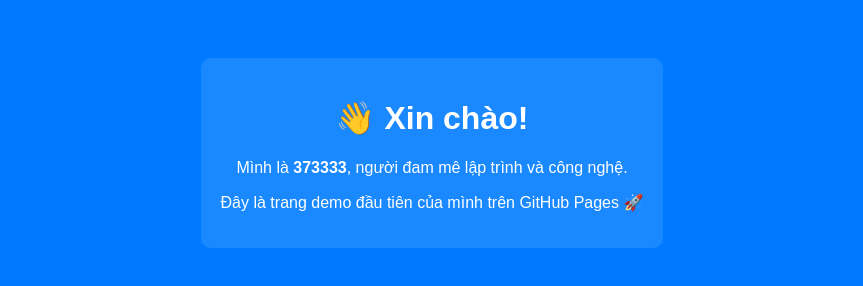
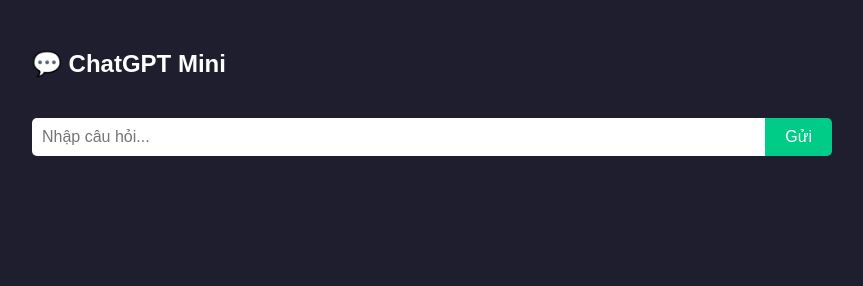
Before and after one commit to 373333/page, a plain HTML site: page index.html in a window 1280 px wide. Shown: the whole page, without its empty margins (208-1071 px from the left). Drawn offline with Linux system fonts and the light colour scheme.

Commit message:
Updatechatgpt index.html

```diff
--- a/index.html
+++ b/index.html
@@ -2,28 +2,105 @@
 <html lang="vi">
 <head>
   <meta charset="UTF-8">
-  <title>Giới thiệu bản thân</title>
+  <title>ChatGPT Mini</title>
   <style>
     body {
+      background: #1e1e2f;
+      color: white;
       font-family: Arial, sans-serif;
-      background: #007BFF; /* Màu xanh dương */
-      color: white;         /* Tất cả chữ màu trắng */
-      padding: 50px;
-      text-align: center;
+      padding: 0;
+      margin: 0;
     }
-    .box {
-      background: rgba(255, 255, 255, 0.1); /* Nền trắng trong suốt nhẹ */
-      padding: 20px;
+
+    .chat-container {
+      max-width: 800px;
+      margin: 0 auto;
+      padding: 30px;
+    }
+
+    .message {
+      padding: 12px 20px;
+      margin: 10px 0;
       border-radius: 10px;
-      display: inline-block;
+      max-width: 70%;
+      line-height: 1.5;
+    }
+
+    .user {
+      background-color: #0077ff;
+      align-self: flex-end;
+      text-align: right;
+      margin-left: auto;
+    }
+
+    .bot {
+      background-color: #2a2a40;
+      align-self: flex-start;
+      text-align: left;
+      margin-right: auto;
+    }
+
+    .chat-box {
+      display: flex;
+      flex-direction: column;
+    }
+
+    .input-box {
+      display: flex;
+      margin-top: 20px;
+    }
+
+    input[type="text"] {
+      flex: 1;
+      padding: 10px;
+      border: none;
+      border-radius: 5px 0 0 5px;
+      font-size: 16px;
+    }
+
+    button {
+      padding: 10px 20px;
+      border: none;
+      background: #00cc88;
+      color: white;
+      font-size: 16px;
+      border-radius: 0 5px 5px 0;
+      cursor: pointer;
+    }
+
+    button:hover {
+      background: #00aa70;
     }
   </style>
 </head>
 <body>
-  <div class="box">
-    <h1>👋 Xin chào!</h1>
-    <p>Mình là <strong>373333</strong>, người đam mê lập trình và công nghệ.</p>
-    <p>Đây là trang demo đầu tiên của mình trên GitHub Pages 🚀</p>
+  <div class="chat-container">
+    <h2>💬 ChatGPT Mini</h2>
+    <div class="chat-box" id="chatBox"></div>
+    <div class="input-box">
+      <input type="text" id="userInput" placeholder="Nhập câu hỏi..." />
+      <button onclick="sendMessage()">Gửi</button>
+    </div>
   </div>
+
+  <script>
+    function sendMessage() {
+      const input = document.getElementById('userInput');
+      const text = input.value.trim();
+      if (text === '') return;
+
+      // Hiển thị tin nhắn người dùng
+      const chatBox = document.getElementById('chatBox');
+      chatBox.innerHTML += `<div class="message user">${text}</div>`;
+
+      // Giả lập trả lời từ bot
+      setTimeout(() => {
+        chatBox.innerHTML += `<div class="message bot">🤖 Mình nhận được: "${text}"</div>`;
+        chatBox.scrollTop = chatBox.scrollHeight;
+      }, 500);
+
+      input.value = '';
+    }
+  </script>
 </body>
 </html>
```
